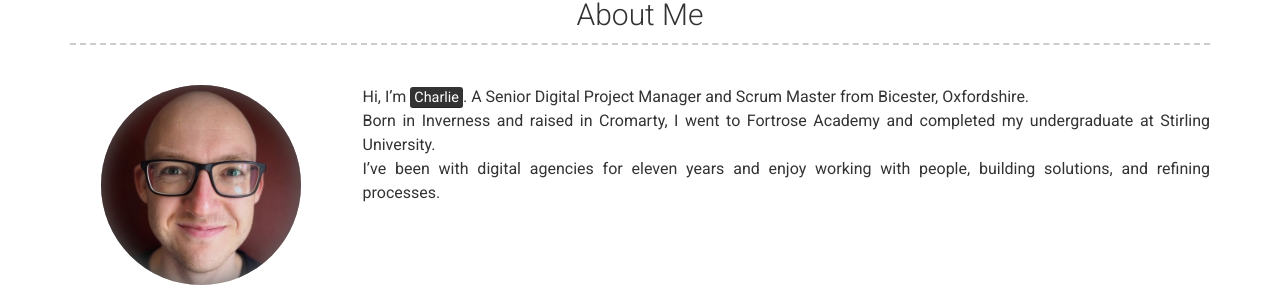
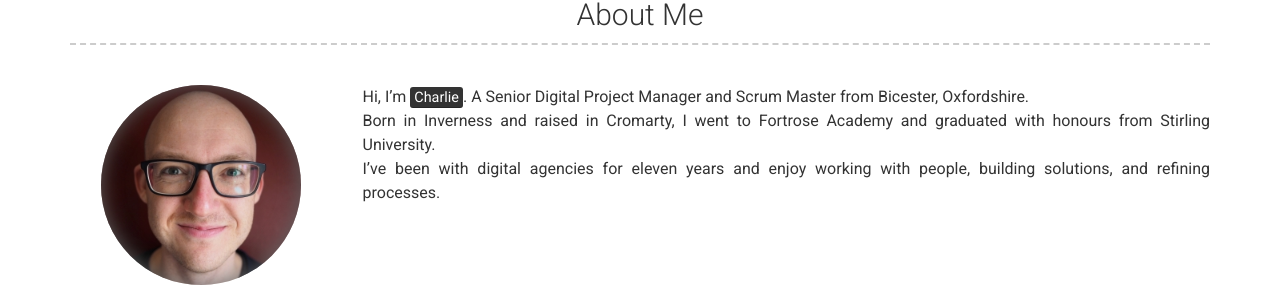
Before and after one commit to csgdavidson/Charlie-Davidson2, a Jekyll site: the page built from index.md, in a window 1280 px wide. Shown: the part 194-497 px from the top of the page. Built offline with Jekyll 4.4.1, drawn with Linux system fonts in a browser that asks for light colours; nearby versions of some CDN libraries.

Commit message:
Update _config.yml

```diff
--- a/_config.yml
+++ b/_config.yml
@@ -20,7 +20,7 @@ darkmode: false
 about_profile_image: charlie.jpg
 about_content:
   Hi, I'm <mark>Charlie</mark>. A Senior Digital Project Manager and Scrum Master from Bicester, Oxfordshire. <br>
-  Born in Inverness and raised in Cromarty, I went to Fortrose Academy and completed my undergraduate at Stirling University. <br>
+  Born in Inverness and raised in Cromarty, I went to Fortrose Academy and graduated with honours from Stirling University. <br>
   I've been with digital agencies for eleven years and enjoy working with people, building solutions, and refining processes.
 
 # Projects Section
```
